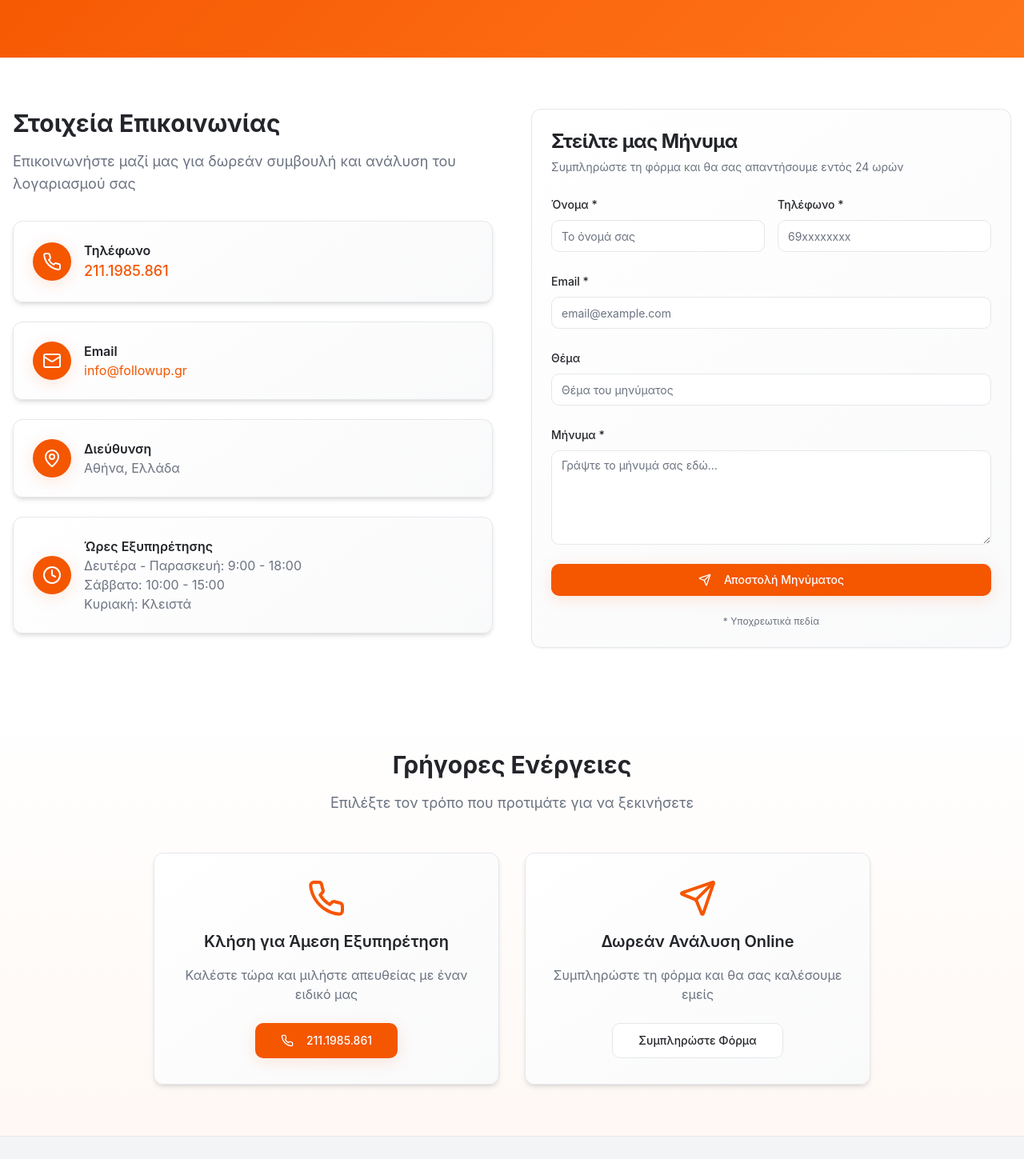
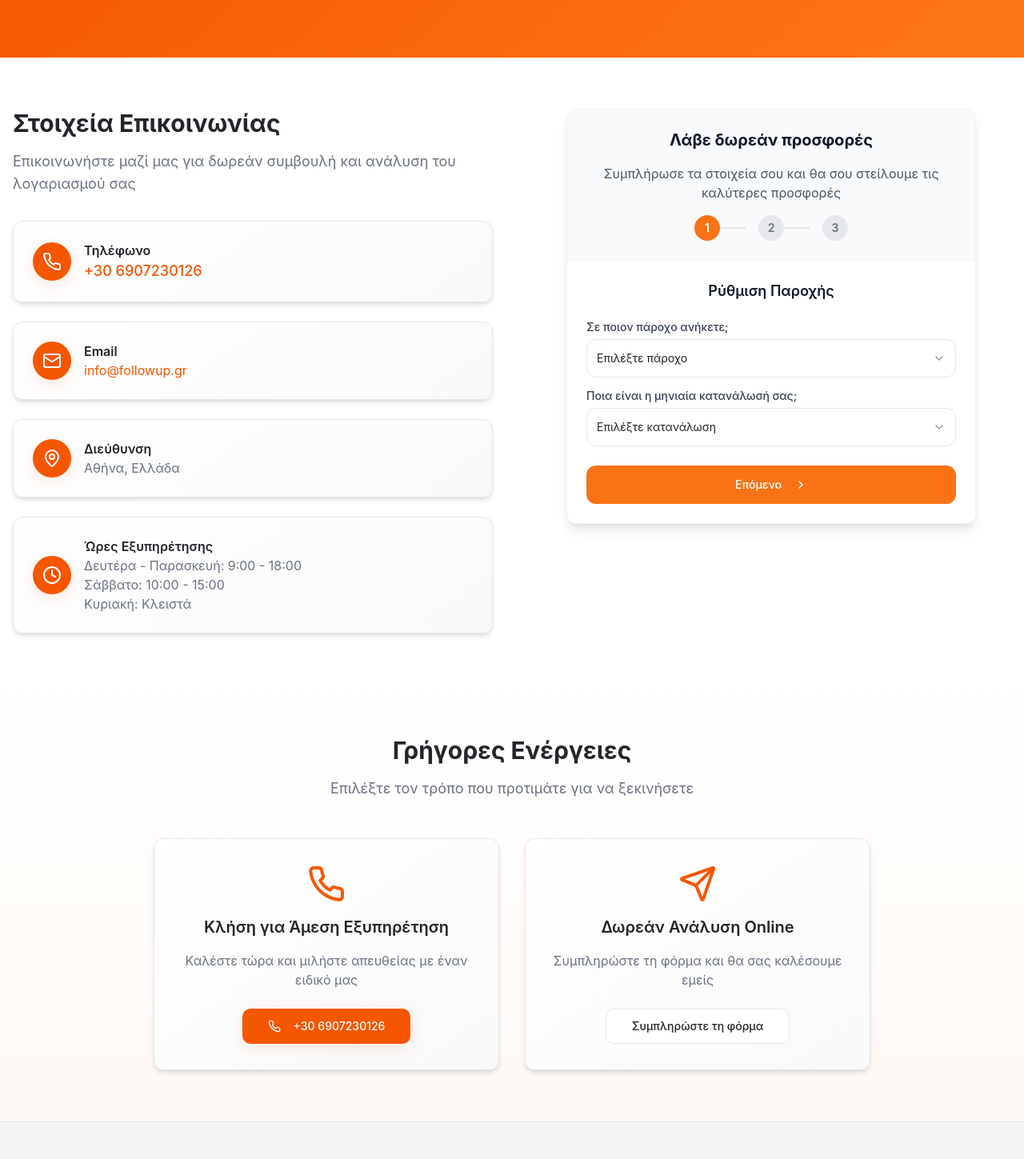
Before and after one commit to harabalos/fthinorevma-seeker-greece, a React (Vite) app: page /contact in a window 1280 px wide. Shown: the part 280-1729 px from the top of the page at 80% size. Built offline with nearby package versions, Linux system fonts and the light colour scheme.

Commit message:
Implement website updates
- Updated hero background, phone number, contact form, and navigation button.
- Added CTA interaction and animation to the contact page.
- Ensured responsiveness across devices.

```diff
--- a/src/components/Navigation.tsx
+++ b/src/components/Navigation.tsx
@@ -61,14 +61,14 @@ const Navigation = () => {
           {/* Phone & CTA */}
           <div className="hidden md:flex items-center space-x-4">
             <a
-              href="tel:2111985861"
+              href="tel:+306907230126"
               className="flex items-center space-x-2 text-foreground hover:text-primary transition-colors"
             >
               <Phone className="w-4 h-4" />
-              <span className="font-medium">211.1985.861</span>
+              <span className="font-medium">+30 6907230126</span>
             </a>
             <Button asChild size="sm">
-              <Link to="/#contact-form">Δωρεάν Ανάλυση</Link>
+              <Link to="/contact">Δωρεάν Ανάλυση</Link>
             </Button>
           </div>
 
@@ -101,14 +101,14 @@ const Navigation = () => {
               ))}
               <div className="px-4 pt-4 border-t border-border">
                 <a
-                  href="tel:2111985861"
+                  href="tel:+306907230126"
                   className="flex items-center space-x-2 text-foreground hover:text-primary transition-colors mb-3"
                 >
                   <Phone className="w-4 h-4" />
-                  <span className="font-medium">211.1985.861</span>
+                  <span className="font-medium">+30 6907230126</span>
                 </a>
                 <Button asChild className="w-full">
-                  <Link to="/#contact-form" onClick={() => setIsOpen(false)}>
+                  <Link to="/contact" onClick={() => setIsOpen(false)}>
                     Δωρεάν Ανάλυση
                   </Link>
                 </Button>
--- a/src/pages/Contact.tsx
+++ b/src/pages/Contact.tsx
@@ -1,56 +1,40 @@
-import { useEffect, useState } from 'react';
+import { useEffect, useState, useRef } from 'react';
 import { Button } from '@/components/ui/button';
-import { Input } from '@/components/ui/input';
-import { Label } from '@/components/ui/label';
-import { Textarea } from '@/components/ui/textarea';
-import { Card, CardContent, CardDescription, CardHeader, CardTitle } from '@/components/ui/card';
-import { Phone, Mail, MapPin, Clock, Send, CheckCircle } from 'lucide-react';
-import { useToast } from '@/hooks/use-toast';
+import { Card, CardContent } from '@/components/ui/card';
+import { Phone, Mail, MapPin, Clock, Send } from 'lucide-react';
+import ThreeStepForm from '@/components/ThreeStepForm';
 
 const Contact = () => {
-  const [formData, setFormData] = useState({
-    name: '',
-    email: '',
-    phone: '',
-    subject: '',
-    message: ''
-  });
-  const [isSubmitted, setIsSubmitted] = useState(false);
-  const { toast } = useToast();
+  const formRef = useRef<HTMLDivElement>(null);
 
   useEffect(() => {
     document.title = 'Επικοινωνία - Καλέστε για Δωρεάν Ανάλυση Ρεύματος | Follow Up';
 
     const metaDescription = document.querySelector('meta[name="description"]');
     if (metaDescription) {
-      metaDescription.setAttribute('content', 'Επικοινωνήστε με τη Follow Up για δωρεάν ανάλυση του λογαριασμού ρεύματος. Τηλέφωνο: 211.1985.861. Εξυπηρέτηση Δευτέρα-Παρασκευή 9:00-18:00.');
+      metaDescription.setAttribute('content', 'Επικοινωνήστε με τη Follow Up για δωρεάν ανάλυση του λογαριασμού ρεύματος. Τηλέφωνο: +30 6907230126. Εξυπηρέτηση Δευτέρα-Παρασκευή 9:00-18:00.');
     }
   }, []);
 
-  const handleSubmit = (e: React.FormEvent) => {
-    e.preventDefault();
+  const scrollToForm = () => {
+    if (formRef.current) {
+      formRef.current.scrollIntoView({ behavior: 'smooth', block: 'center' });
 
-    if (!formData.name || !formData.email || !formData.phone || !formData.message) {
-      toast({
-        title: "Σφάλμα",
-        description: "Παρακαλώ συμπληρώστε όλα τα υποχρεωτικά πεδία",
-        variant: "destructive"
-      });
-      return;
+      // Add pop-up animation
+      formRef.current.style.transform = 'scale(0.95)';
+      formRef.current.style.transition = 'transform 0.3s ease';
+
+      setTimeout(() => {
+        if (formRef.current) {
+          formRef.current.style.transform = 'scale(1.02)';
+          setTimeout(() => {
+            if (formRef.current) {
+              formRef.current.style.transform = 'scale(1)';
+            }
+          }, 150);
+        }
+      }, 100);
     }
-
-    // Simulate form submission
-    console.log('Contact form submitted:', formData);
-    setIsSubmitted(true);
-
-    toast({
-      title: "Επιτυχής αποστολή!",
-      description: "Θα σας απαντήσουμε το συντομότερο δυνατό",
-    });
-  };
-
-  const handleInputChange = (field: string, value: string) => {
-    setFormData(prev => ({ ...prev, [field]: value }));
   };
 
   return (
@@ -93,10 +77,10 @@ const Contact = () => {
                       <div>
                         <h3 className="font-semibold text-foreground">Τηλέφωνο</h3>
                         <a
-                          href="tel:2111985861"
+                          href="tel:+306907230126"
                           className="text-primary hover:text-primary-dark transition-colors text-lg font-medium"
                         >
-                          211.1985.861
+                          +30 6907230126
                         </a>
                       </div>
                     </div>
@@ -159,111 +143,8 @@ const Contact = () => {
             </div>
 
             {/* Contact Form */}
-            <div>
-              {isSubmitted ? (
-                <Card className="bg-gradient-card shadow-orange">
-                  <CardContent className="p-8">
-                    <div className="text-center space-y-4">
-                      <CheckCircle className="w-16 h-16 text-success mx-auto" />
-                      <h3 className="text-2xl font-semibold text-foreground">Ευχαριστούμε!</h3>
-                      <p className="text-muted-foreground text-lg">
-                        Λάβαμε το μήνυμά σας και θα σας απαντήσουμε το συντομότερο δυνατό.
-                      </p>
-                      <div className="pt-4">
-                        <Button
-                          onClick={() => setIsSubmitted(false)}
-                          variant="outline"
-                        >
-                          Αποστολή Νέου Μηνύματος
-                        </Button>
-                      </div>
-                    </div>
-                  </CardContent>
-                </Card>
-              ) : (
-                <Card className="bg-gradient-card shadow-orange">
-                  <CardHeader>
-                    <CardTitle className="text-2xl font-bold text-foreground">
-                      Στείλτε μας Μήνυμα
-                    </CardTitle>
-                    <CardDescription>
-                      Συμπληρώστε τη φόρμα και θα σας απαντήσουμε εντός 24 ωρών
-                    </CardDescription>
-                  </CardHeader>
-                  <CardContent>
-                    <form onSubmit={handleSubmit} className="space-y-6">
-                      <div className="grid grid-cols-1 md:grid-cols-2 gap-4">
-                        <div className="space-y-2">
-                          <Label htmlFor="name">Όνομα *</Label>
-                          <Input
-                            id="name"
-                            type="text"
-                            placeholder="Το όνομά σας"
-                            value={formData.name}
-                            onChange={(e) => handleInputChange('name', e.target.value)}
-                            required
-                          />
-                        </div>
-                        <div className="space-y-2">
-                          <Label htmlFor="phone">Τηλέφωνο *</Label>
-                          <Input
-                            id="phone"
-                            type="tel"
-                            placeholder="69xxxxxxxx"
-                            value={formData.phone}
-                            onChange={(e) => handleInputChange('phone', e.target.value)}
-                            required
-                          />
-                        </div>
-                      </div>
-
-                      <div className="space-y-2">
-                        <Label htmlFor="email">Email *</Label>
-                        <Input
-                          id="email"
-                          type="email"
-                          placeholder="email@example.com"
-                          value={formData.email}
-                          onChange={(e) => handleInputChange('email', e.target.value)}
-                          required
-                        />
-                      </div>
-
-                      <div className="space-y-2">
-                        <Label htmlFor="subject">Θέμα</Label>
-                        <Input
-                          id="subject"
-                          type="text"
-                          placeholder="Θέμα του μηνύματος"
-                          value={formData.subject}
-                          onChange={(e) => handleInputChange('subject', e.target.value)}
-                        />
-                      </div>
-
-                      <div className="space-y-2">
-                        <Label htmlFor="message">Μήνυμα *</Label>
-                        <Textarea
-                          id="message"
-                          placeholder="Γράψτε το μήνυμά σας εδώ..."
-                          value={formData.message}
-                          onChange={(e) => handleInputChange('message', e.target.value)}
-                          rows={5}
-                          required
-                        />
-                      </div>
-
-                      <Button type="submit" className="w-full shadow-orange">
-                        <Send className="mr-2 w-4 h-4" />
-                        Αποστολή Μηνύματος
-                      </Button>
-
-                      <p className="text-xs text-muted-foreground text-center">
-                        * Υποχρεωτικά πεδία
-                      </p>
-                    </form>
-                  </CardContent>
-                </Card>
-              )}
+            <div ref={formRef} className="transition-transform duration-300">
+              <ThreeStepForm />
             </div>
           </div>
         </div>
@@ -292,9 +173,9 @@ const Contact = () => {
                   Καλέστε τώρα και μιλήστε απευθείας με έναν ειδικό μας
                 </p>
                 <Button size="lg" asChild className="shadow-orange">
-                  <a href="tel:2111985861">
+                  <a href="tel:+306907230126">
                     <Phone className="mr-2 w-5 h-5" />
-                    211.1985.861
+                    +30 6907230126
                   </a>
                 </Button>
               </CardContent>
@@ -309,10 +190,8 @@ const Contact = () => {
                 <p className="text-muted-foreground mb-6">
                   Συμπληρώστε τη φόρμα και θα σας καλέσουμε εμείς
                 </p>
-                <Button size="lg" variant="outline" asChild>
-                  <a href="/#contact-form">
-                    Συμπληρώστε Φόρμα
-                  </a>
+                <Button size="lg" variant="outline" onClick={scrollToForm}>
+                  Συμπληρώστε τη φόρμα
                 </Button>
               </CardContent>
             </Card>
--- a/src/pages/Index.tsx
+++ b/src/pages/Index.tsx
@@ -18,14 +18,15 @@ const Index = () => {
       {/* Hero Section with Form */}
       <section className="relative py-16 lg:py-24 bg-white overflow-hidden">
         {/* 3D Spline Background */}
-        <div className="absolute inset-0 z-0">
-          <div dangerouslySetInnerHTML={{
-          __html: `
+        <div
+          className="absolute inset-0 z-0"
+          dangerouslySetInnerHTML={{
+            __html: `
               <script type="module" src="https://unpkg.com/@splinetool/viewer@1.10.26/build/spline-viewer.js"></script>
               <spline-viewer url="https://prod.spline.design/MJVI3-8NHJIyFJmu/scene.splinecode" style="width: 100%; height: 100%;"></spline-viewer>
             `
-        }}></div>
-        </div>
+          }}
+        />
 
         {/* Content overlay */}
         <div className="relative z-10 bg-white/80 backdrop-blur-sm">
```
